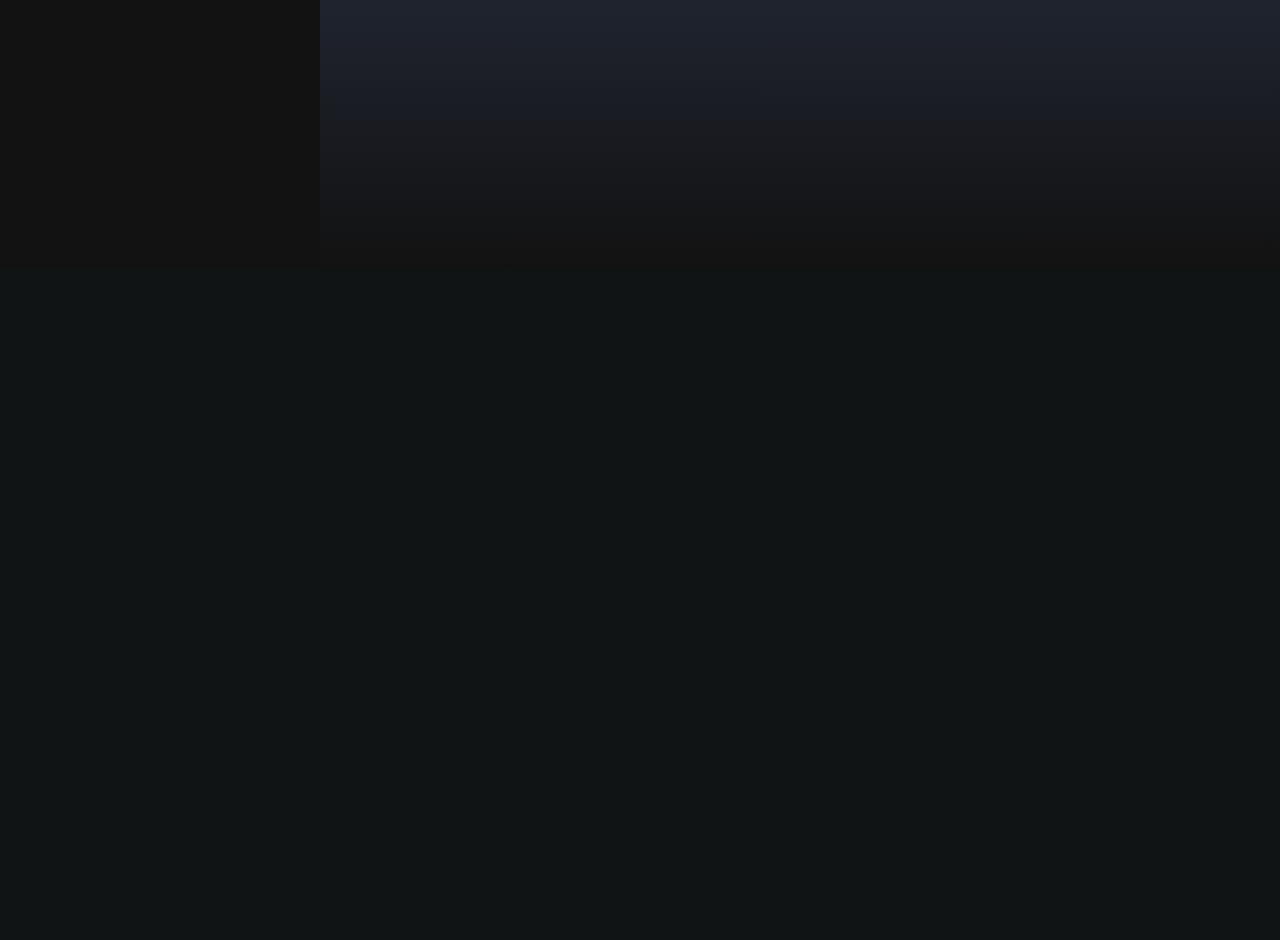
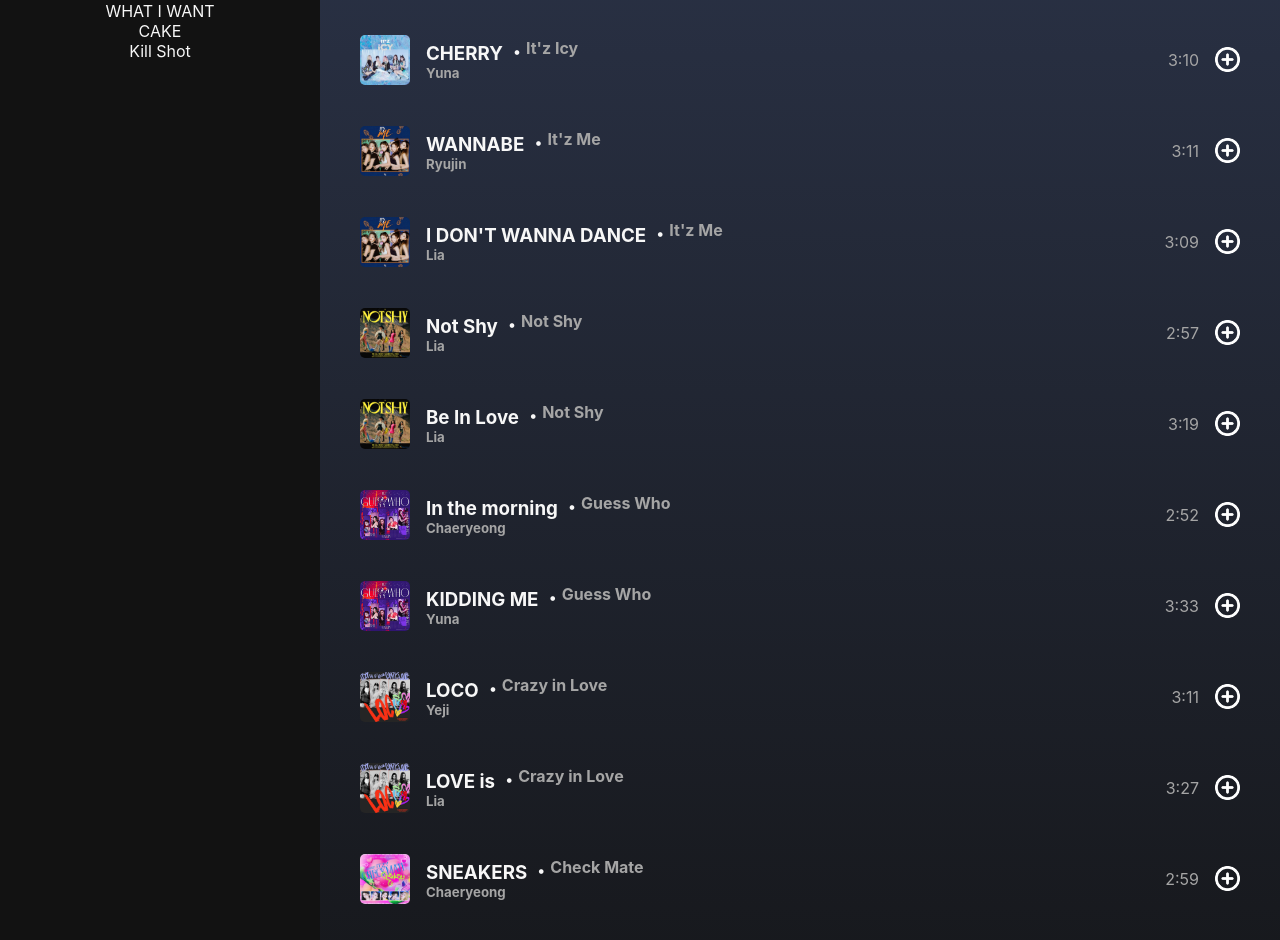
Before and after one commit to joshbenzon/react-development, a React (Create React App) app: page / in a window 1280 px wide. Shown: the part 612-1552 px from the top of the page. Before the commit the page ends 881 px from the top, so only its background shows below. Built offline with nearby package versions, Linux system fonts and the light colour scheme.

Commit message:
feat: updated csv for all songs

```diff
--- a/src/components/song/Song.js
+++ b/src/components/song/Song.js
@@ -1,18 +1,33 @@
 import React from "react";
 import "./Song.css";
 
+// ALBUMS
+import Checkmate from "../../images/albums/Checkmate.png";
+import CrazyInLove from "../../images/albums/Crazy in Love.jpeg";
+import GuessWho from "../../images/albums/Guess Who.webp";
+import ItzDifferent from "../../images/albums/It'z Different.jpeg";
+import ItzIcy from "../../images/albums/It'z Icy.webp";
+import ItzMe from "../../images/albums/It'z Me.jpg";
+import KillMyDoubt from "../../images/albums/Kill My Doubt.jpg";
+import NotShy from "../../images/albums/Not Shy.jpg";
+
+// ICONS
 import MinusIcon from "../../images/icons/Minus.png";
 import AddIcon from "../../images/icons/Plus.png";
 
-import ItzDifferent from "../../images/albums/It'z Different.jpeg";
-
 const albumMap = {
     "It'z Different": ItzDifferent,
+    "It'z Icy": ItzIcy,
+    "It'z Me": ItzMe,
+    "Not Shy": NotShy,
+    "Guess Who": GuessWho,
+    "Crazy in Love": CrazyInLove,
+    "Check Mate": Checkmate,
+    "Kill My Doubt": KillMyDoubt,
 };
 
-const Song = ({ cover, title, album, artist, duration, isAdded }) => {
-    console.log(cover);
-
+// SONG COMPONENT
+const Song = ({ title, album, artist, duration, isAdded }) => {
     return (
         <div className="song">
             <div className="song-info">
```
Also changed, not shown: public/data.csv.
